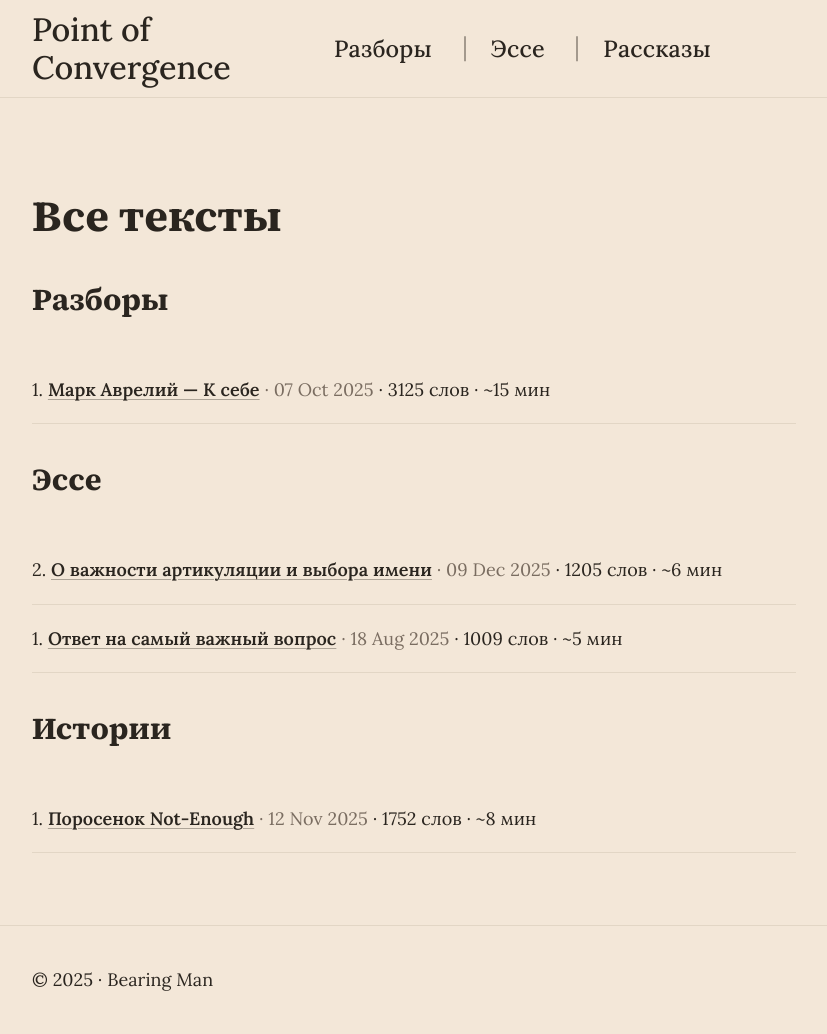
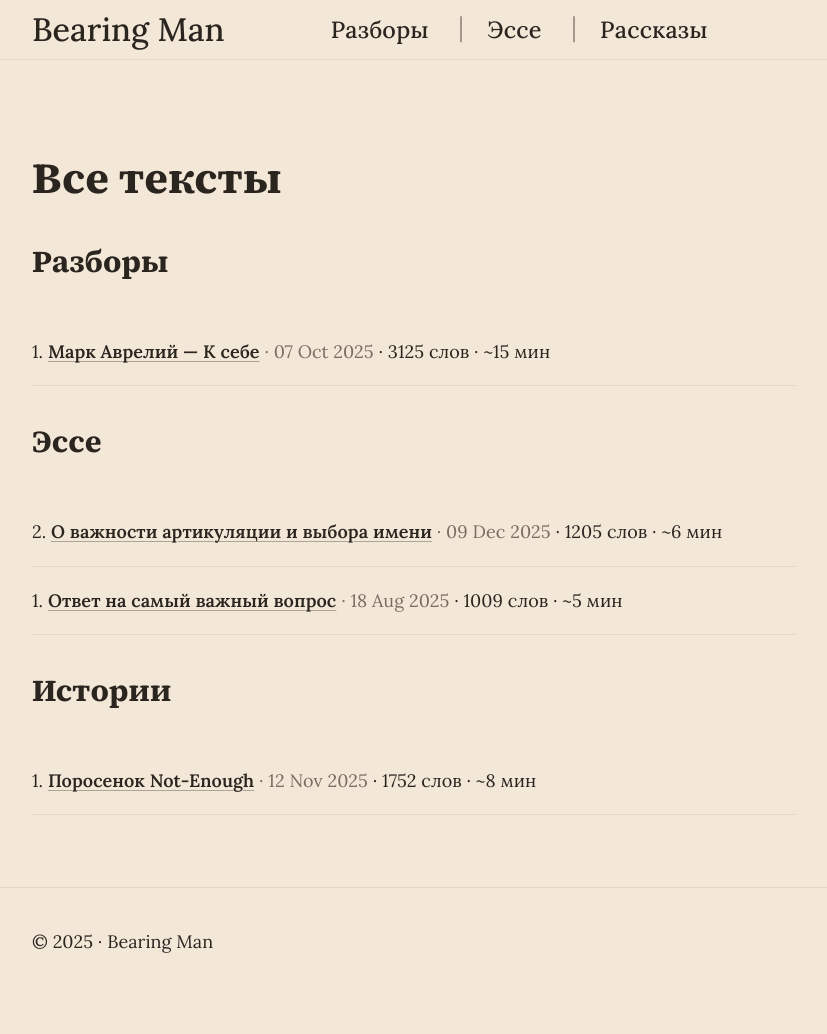
Before and after one commit to Abirmann/blog, a Jekyll site: the page built from index.html, in a window 1280 px wide. Shown: the whole page, without its empty margins (226-1053 px from the left). Built offline with Jekyll 4.4.1, drawn with Linux system fonts in a browser that asks for light colours; after the commit the page ends 995 px from its top, so only the background shows below that.

Commit message:
сайт

```diff
--- a/_layouts/default.html
+++ b/_layouts/default.html
@@ -17,8 +17,7 @@
 	<header class="site-header">
 		<div class="container">
 			<a class="site-title" href="{{ "/" | relative_url }}">
-				<span class="site-title-line1">Point&nbsp;of</span>
-				<span class="site-title-line2">Convergence</span>
+				Bearing Man
 			</a>
 			<nav class="site-nav" aria-label="Навигация по разделам">
 				<a href="{{ "/analyses/" | relative_url }}">Разборы</a>
```
